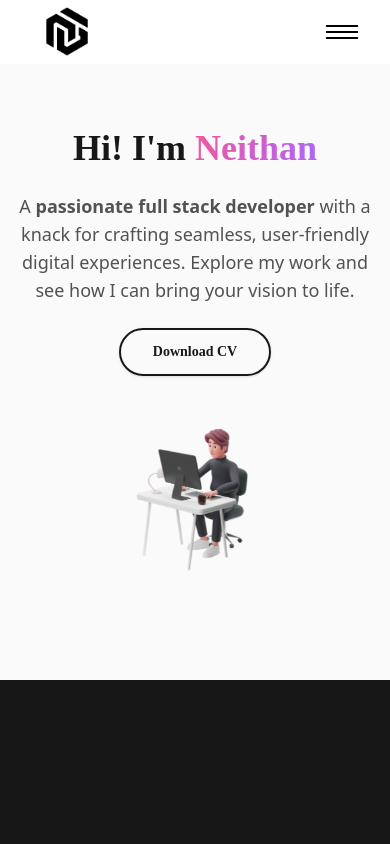
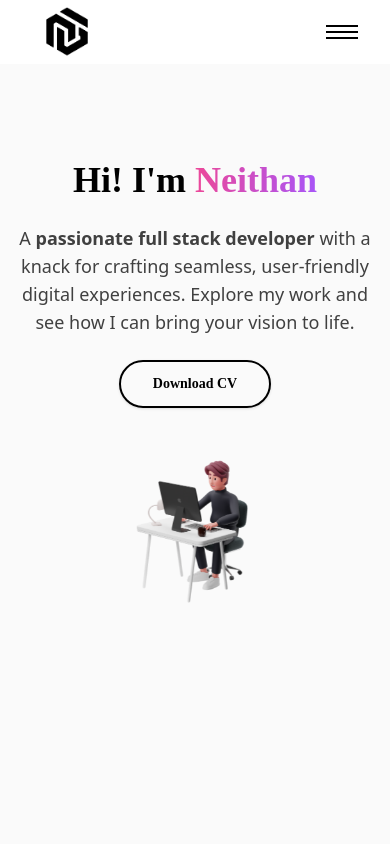
Before and after one commit to NLGtan/NG-Portfolio, a React (Create React App) app: page / in a window 390 px wide. Shown: the top 844 px of the page. Built offline with nearby package versions, Linux system fonts and the light colour scheme; the HTML template or start-up script is replaced by a standard one.

Commit message:
Responsive udpated

```diff
--- a/src/Pages/Home.jsx
+++ b/src/Pages/Home.jsx
@@ -70,7 +70,7 @@ export const Home = () => {
           gap-12 md:gap-20
           items-center
           place-items-center
-          md:py-0 py-16
+          md:py-0 pt-24 pb-64
         "
       >
         {/* === Text side === */}
```
